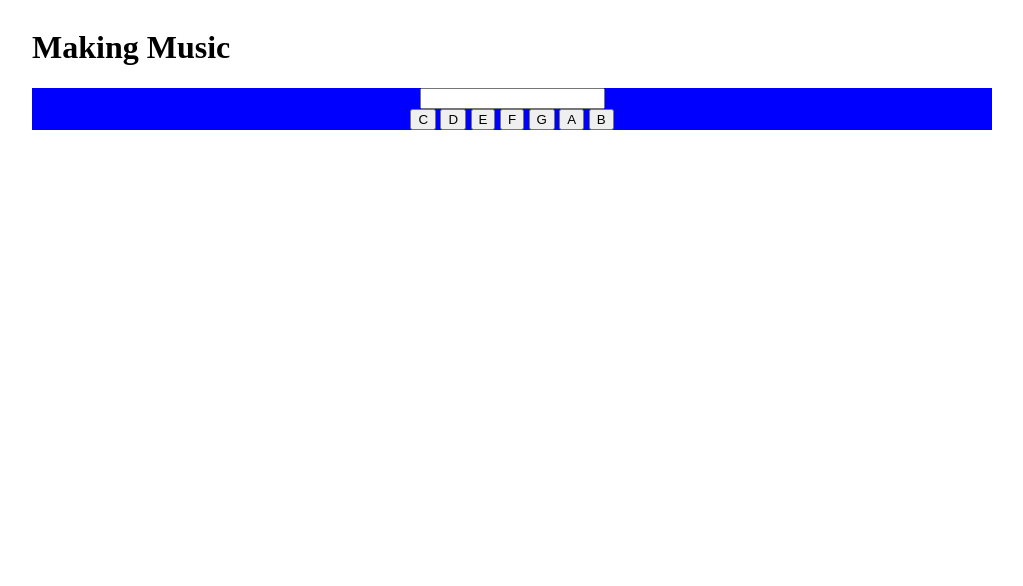
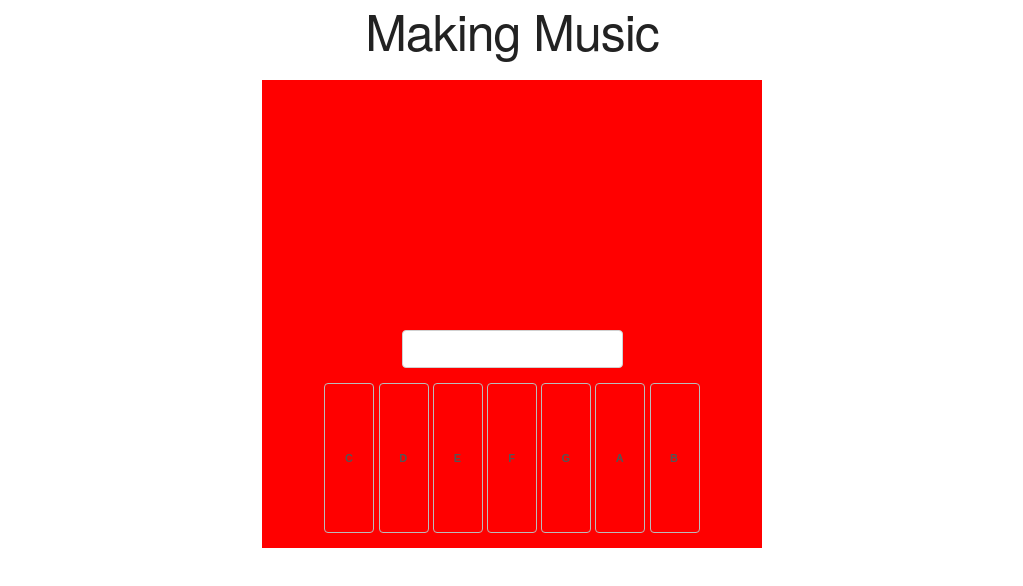
Before and after one commit to rosie-b/js-making-music, a plain HTML site: page index.html in a window 1280 px wide. Shown: the whole page, without its empty margins (128-1151 px from the left). Drawn offline with nearby package versions, Linux system fonts and the light colour scheme.

Commit message:
test sizing

```diff
--- a/index.html
+++ b/index.html
@@ -3,16 +3,26 @@
 	<title>Making Music</title>
 	<meta charset='UTF-8'>
 	<meta name='viewport' content='width=device-width, initial-scale=1'>
+	<link rel='stylesheet' type='text/css' href='https://cdnjs.cloudflare.com/ajax/libs/normalize/3.0.3/normalize.css'>
+	<link rel='stylesheet' type='text/css' href='https://cdnjs.cloudflare.com/ajax/libs/skeleton/2.0.4/skeleton.css'>
 	<link rel='stylesheet' type='text/css' href='main.css'>
 	<script src='main.js'></script>
 </head>
 <body>
 	<div class='container'>
+		<section>
+			<header>
 				<h1>Making Music</h1>
+			</header>
 			<div class='keyboard'>
 				<form name='keys'>
+					<div class='row'>
+						<div class='twelve columns'>
 							<input type='text' id='screen'>
-				<br>
+						</div>
+					</div>
+					<div class='row'>
+						<div class='twelve columns'>
 							<input type='button' id='btnC' value='C' onclick='playNote("C")'>
 							<input type='button' id='btnD' value='D' onclick='playNote("D")'>
 							<input type='button' id='btnE' value='E' onclick='playNote("E")'>
@@ -20,7 +30,10 @@
 							<input type='button' id='btnG' value='G' onclick='playNote("G")'>
 							<input type='button' id='btnA' value='A' onclick='playNote("A")'>
 							<input type='button' id='btnB' value='B' onclick='playNote("B")'>
+						</div>
+					</div>
 				</form>
 			</div>
+		</section>
 	</div>
 </body>
--- a/main.css
+++ b/main.css
@@ -1,22 +1,43 @@
 body {
     display: flex;
     align-items: center;
-    justify-content: center;
+		justify-content: center;
+		text-align: center;
 	}
 
-.container {
-	width: 100%;
-	max-width: 960px;
-}
-
 .keyboard {
-	width: 100%;
-	max-width: 960px;
+	width: 375px;
 	margin: 0 auto;
-	padding: 0 20px;
+	padding: 200px 20px 0px 20px;
 	box-sizing: border-box;
 	font-family: 'Orbitron', sans-serif;
 	color: #1b1f27;
 	text-align: center;
-	background-color: blue;
+	background-color: yellow;
+	}
+
+/* overwrite skeleton CSS */
+input[type="button"] {
+	height: 150px;
+	width: 30px;
+	padding: 0 5px;
 }
+
+/* Larger than phablet (also point when grid becomes active) */
+@media (min-width: 550px) {
+	.keyboard {
+		width: 500px;
+		margin: 0 auto;
+		padding: 250px 20px 0px 20px;
+		box-sizing: border-box;
+		font-family: 'Orbitron', sans-serif;
+		color: #1b1f27;
+		text-align: center;
+		background-color: red;
+		}
+	input[type="button"] {
+	height: 150px;
+	width: 50px;
+	padding: 0 5px;
+	}
+}
```
Lines whose indentation alone changed are shown as unchanged.
